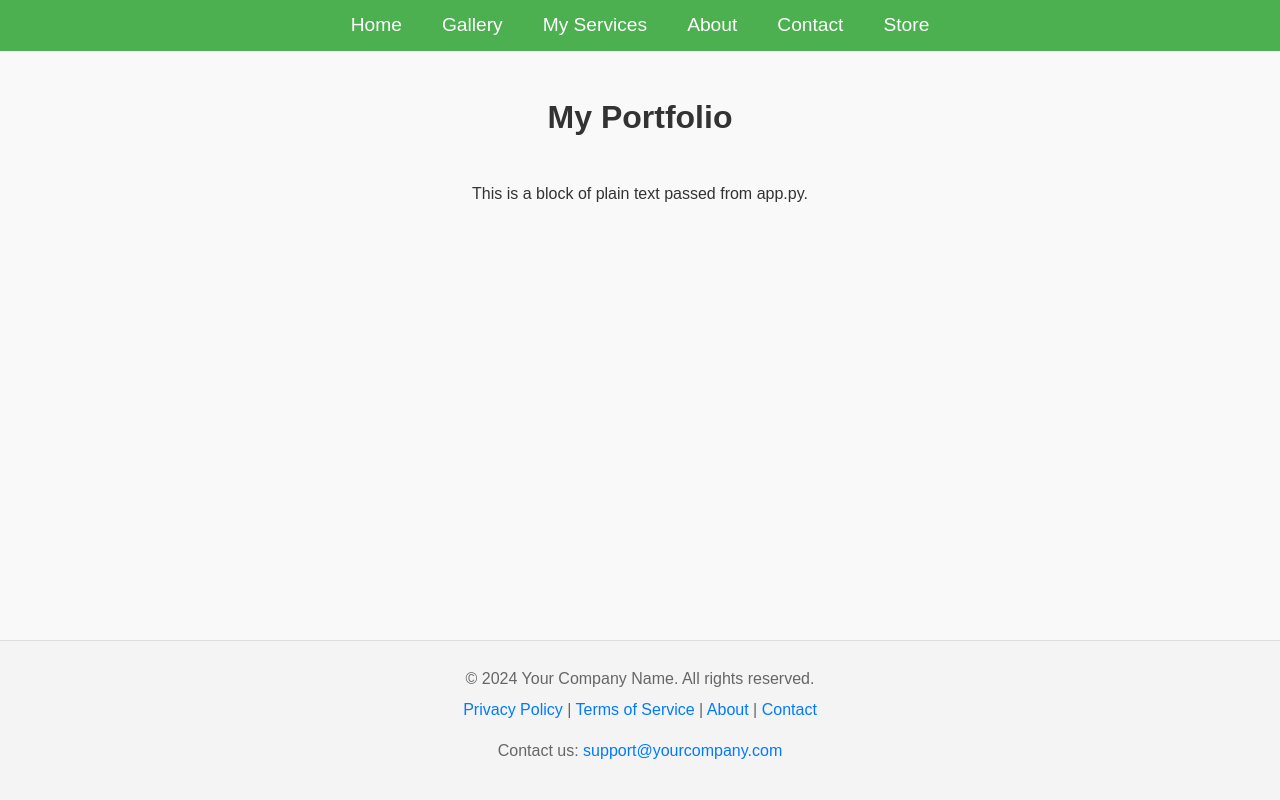
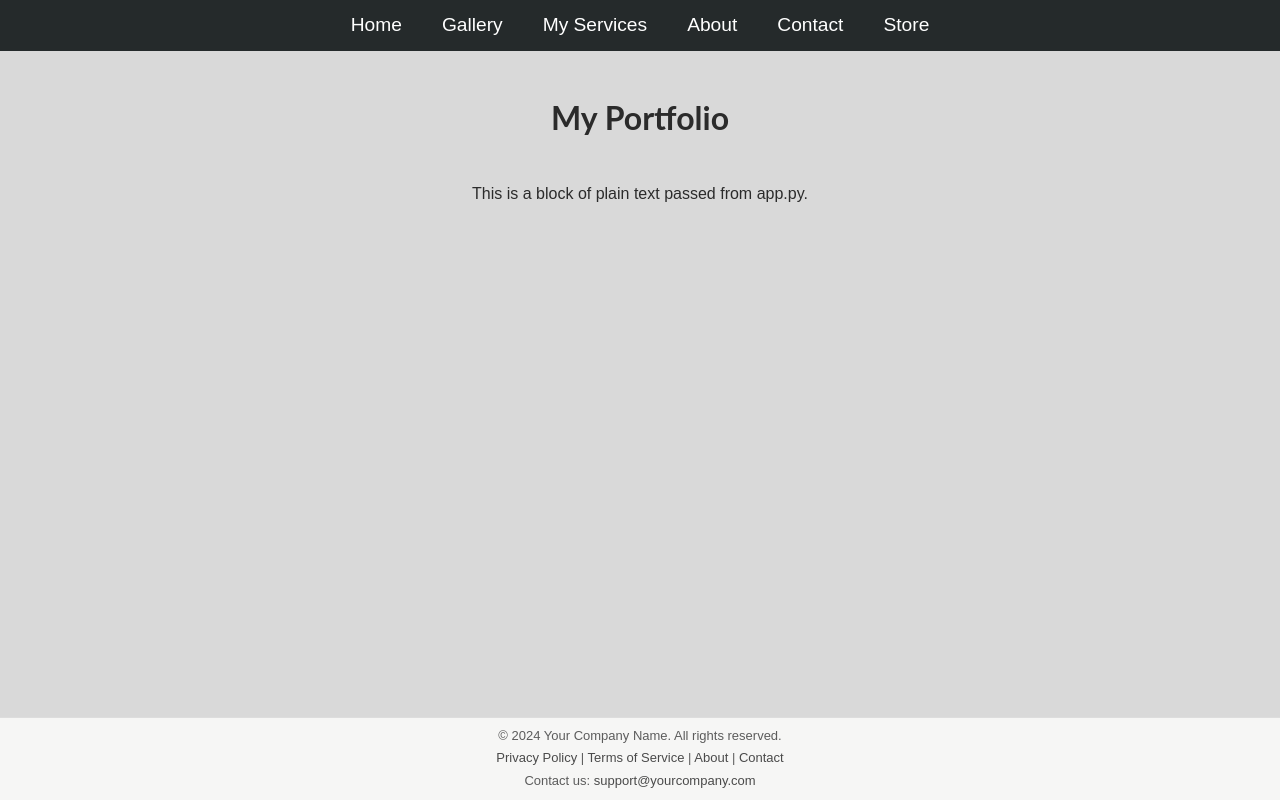
Before and after one commit to JeanMariePrevost/pyfolio, a Flask app: page / in a window 1280 px wide. Run offline with Flask 3, Linux system fonts and the light colour scheme.

Commit message:
Tweak default theme, tighten layout

```diff
--- a/src/config.toml
+++ b/src/config.toml
@@ -24,28 +24,28 @@ keywords = "portfolio, projects"
 # These override the default CSS styles
 # Delete, comment out or set to "default" to use the default styles or to work with the styles.css file directly
 # Supports hex colors, e.g. "#ff0000", color names, e.g. "red", and "default" to not override styles.css
-# [style]
-# accent_color = "default"                # Primary accent, e.g. navbar, buttons
-# accent_hover_color = "#439e46"          # Hover/active state for accents
-# background_color = "#f9f9f9"            # Page background
-# background_color_card = "#ffffff"       # Background for cards
-# background_color_footer = "#f4f4f4"     # Background for footer
-# background_color_grayed_out = "#f0f0f0" # Background for disabled elements
-# text_color = "#333333"                  # Main text color
-# text_color_footer = "#666666"           # Text color for footer
-# text_color_footer_link = "#007bff"      # Text color for footer links
-# text_secondary_color = "#666666"        # Subtle or secondary text
-# text_light_color = "#999999"            # Lighter text for placeholders
-# text_accent_color = "#ffffff"           # Text color for links
-# border_color = "#dddddd"                # Borders and separators
+[style]
+accent_color = "#252a2b"                # Main color for buttons, links, and highlights
+accent_hover_color = "#1d2021"          # Darker shade for hover or active states
+background_color = "#d9d9d9"            # Page background, soft and neutral
+background_color_card = "#ffffff"       # Card background, usually white for contrast
+background_color_footer = "#f6f6f5"     # Footer background, subtly distinct
+background_color_grayed_out = "#eaeaea" # Background for disabled or inactive elements
+text_color = "#2b2b2b"                  # Main text color
+text_color_footer = "#5c5c5c"           # Footer text, muted gray
+text_color_footer_link = "#4a4a4a"      # Footer link color, matching accents
+text_secondary_color = "#6d6d6d"        # Softer color for secondary text
+text_light_color = "#a0a0a0"            # Light color for placeholders
+text_accent_color = "#ffffff"           # Text color on accent elements, typically white
+border_color = "#d9d9d9"                # Neutral color for borders and dividers
 
-# font_family = "Arial, sans-serif"    # Base font family
-# heading_font_family = "Arial, serif" # Font for headings
-# base_font_size = "16px"              # Base font size
+font_family = "Lato, sans-serif"         # Font for most text, modern and clean
+heading_font_family = "Lato, sans-serif" # Font for headings, slightly bolder
+base_font_size = "16px"                  # Default text size, readable
 
-# gallery_card_height = "250px" # Height of gallery cards
-# gallery_card_width = "200px"  # Width of gallery cards
-# gallery_grid_gap = "15px"     # Gap between gallery cards
+gallery_card_height = "250px" # Height of gallery cards
+gallery_card_width = "200px"  # Width of gallery cards
+gallery_grid_gap = "15px"     # Space between gallery cards
 
 
 [[top_link]]
--- a/src/static/css/styles.css
+++ b/src/static/css/styles.css
@@ -1,28 +1,27 @@
 :root {
-  /* Colors */
-  --accent-color: #4caf50; /* Primary accent, e.g. navbar, buttons */
-  --accent-hover-color: #439e46; /* Hover/active state for accents */
-  --background-color: #f9f9f9; /* Page background */
-  --background-color-card: #ffffff; /* Background for cards */
-  --background-color-footer: #f4f4f4; /* Background for footer */
-  --background-color-grayed-out: #f0f0f0; /* Background for disabled elements */
-  --text-color: #333333; /* Main text color */
-  --text-color-footer: #666666; /* Text color for footer */
-  --text-color-footer-link: #007bff; /* Text color for footer links */
-  --text-secondary-color: #666666; /* Subtle or secondary text */
-  --text-light-color: #999999; /* Lighter text for placeholders */
-  --text-accent-color: #ffffff; /* Text color for links */
-  --border-color: #dddddd; /* Borders and separators */
+  --accent-color: #252a2b; /* Main color for buttons, links, and highlights */
+  --accent-hover-color: #1d2021; /* Darker shade for hover or active states */
+  --background-color: #d9d9d9; /* Page background, soft and neutral */
+  --background-color-card: #ffffff; /* Card background, usually white for contrast */
+  --background-color-footer: #f6f6f5; /* Footer background, subtly distinct */
+  --background-color-grayed-out: #eaeaea; /* Background for disabled or inactive elements */
+  --text-color: #2b2b2b; /* Main text color */
+  --text-color-footer: #5c5c5c; /* Footer text, muted gray */
+  --text-color-footer-link: #4a4a4a; /* Footer link color, matching accents */
+  --text-secondary-color: #6d6d6d; /* Softer color for secondary text */
+  --text-light-color: #a0a0a0; /* Light color for placeholders */
+  --text-accent-color: #ffffff; /* Text color on accent elements, typically white */
+  --border-color: #d9d9d9; /* Neutral color for borders and dividers */
 
   /* Typography */
-  --font-family: Arial, sans-serif; /* Base font family */
-  --heading-font-family: Arial, serif; /* Font for headings */
-  --base-font-size: 16px; /* Base font size */
+  --font-family: "Lato, sans-serif"; /* Font for most text, modern and clean */
+  --heading-font-family: "Lato, sans-serif"; /* Font for headings, slightly bolder */
+  --base-font-size: 16px; /* Default text size, readable */
 
   /* Layout */
   --gallery-card-height: 250px; /* Height of gallery cards */
   --gallery-card-width: 200px; /* Width of gallery cards */
-  --gallery-grid-gap: 15px; /* Gap between gallery cards */
+  --gallery-grid-gap: 15px; /* Space between gallery cards */
 }
 
 /* General Body Styling */
@@ -188,14 +187,14 @@ h6 {
 .footer {
   background-color: var(--background-color-footer);
   color: var(--text-color-footer);
-  padding: 20px;
+  padding: 6px 0;
   text-align: center;
   border-top: 1px solid #ddd;
 }
 
 .footer-content {
   max-width: 800px;
-  margin: 0 auto;
+  margin: 0 auto; /* Center content */
 }
 
 .footer a {
@@ -209,9 +208,12 @@ h6 {
 
 .legal-info,
 .contact-info {
-  margin-bottom: 10px;
+  margin: 0;
 }
 
-.legal-info p {
-  margin: 5px 0;
+.legal-info p,
+.contact-info p,
+.footer-links p {
+  font-size: small;
+  margin: 2px 0;
 }
--- a/src/templates/base.jinja
+++ b/src/templates/base.jinja
@@ -68,6 +68,8 @@
         <div class="footer-content">
           <div class="legal-info">
             <p>{{ config.footer_copyright_notice }}</p>
+          </div>
+          <div class="footer-links">
             <p>
               {% for link in config.footer_link %}
                 <a href="{{ link.target }}">{{ link.label }}</a>
```
